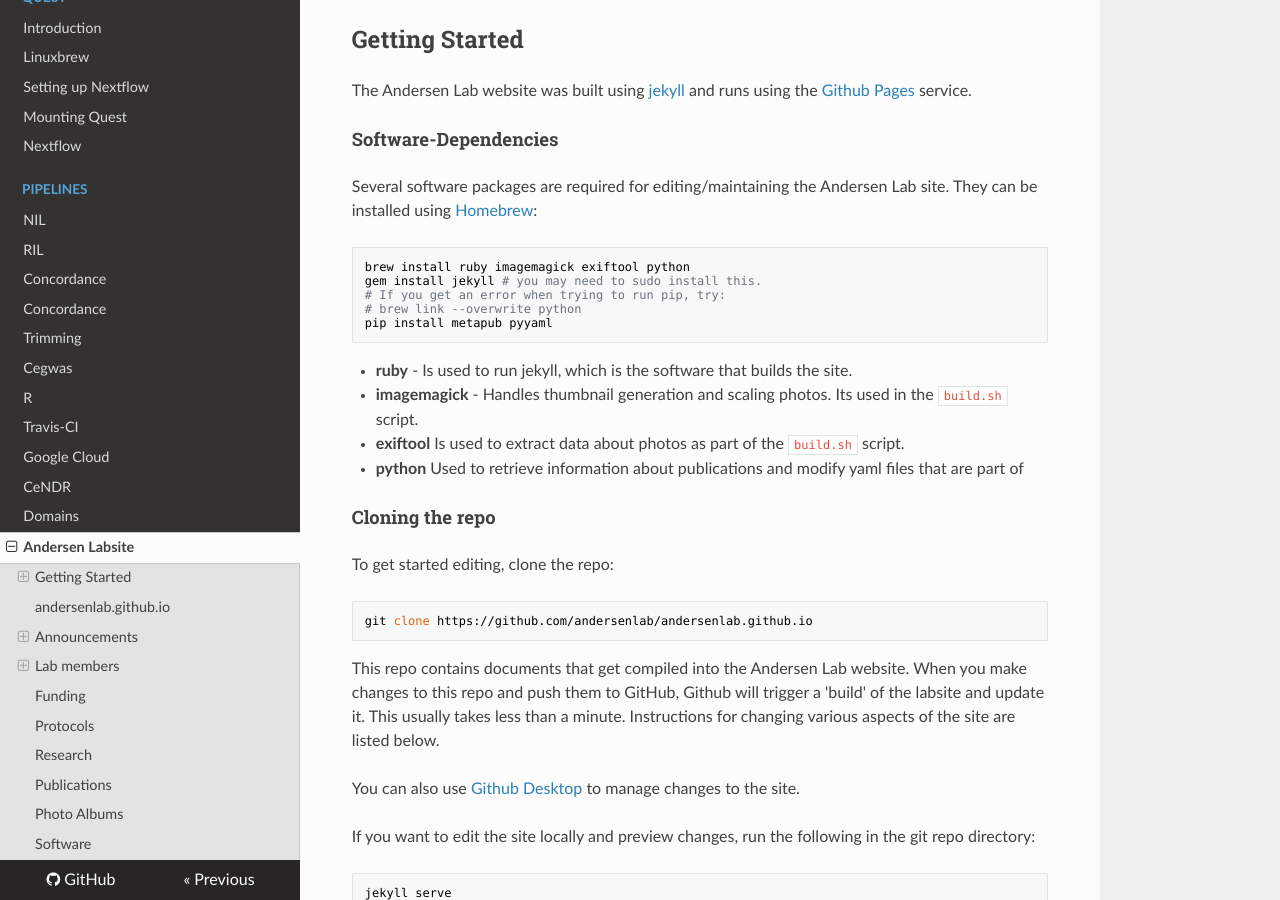
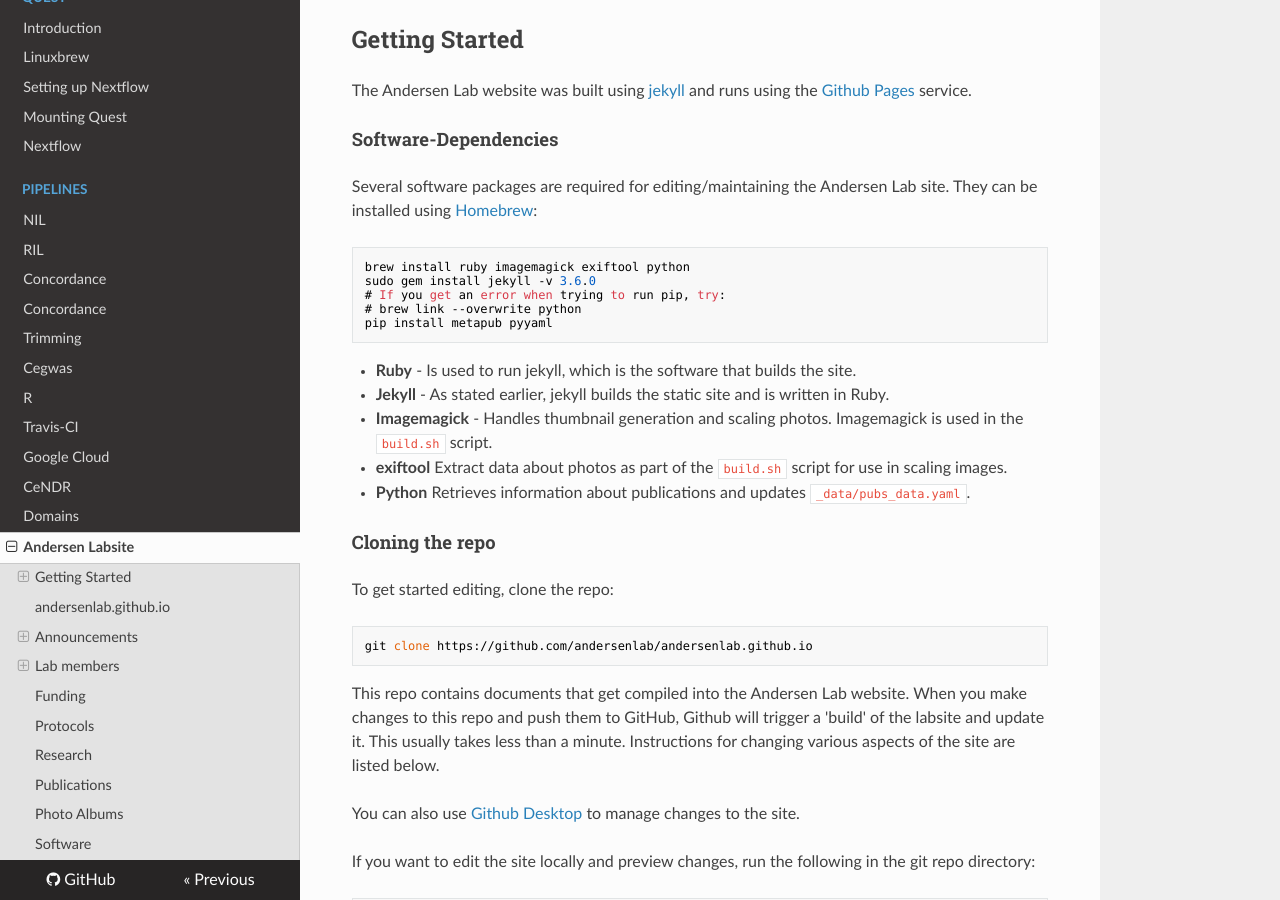
Before and after one commit to AndersenLab/dry-guide, an MkDocs documentation site: the page built from docs/labsite.md, in a window 1280 px wide and 900 px high, scrolled down 701 px. Built offline with MkDocs 1.6.1, drawn with Linux system fonts in a browser that asks for light colours; nearby versions of some CDN libraries; old or Windows-style settings are respelled for this version of MkDocs.

Commit message:
Update jekyll installation instructions

````diff
--- a/docs/labsite.md
+++ b/docs/labsite.md
@@ -12,16 +12,17 @@ Several software packages are required for editing/maintaining the Andersen Lab
 
 ```
 brew install ruby imagemagick exiftool python
-gem install jekyll # you may need to sudo install this.
+sudo gem install jekyll -v 3.6.0
 # If you get an error when trying to run pip, try:
 # brew link --overwrite python
 pip install metapub pyyaml
 ```
 
-* __ruby__ - Is used to run jekyll, which is the software that builds the site.
-* __imagemagick__ - Handles thumbnail generation and scaling photos. Its used in the `build.sh` script.
-* __exiftool__ Is used to extract data about photos as part of the `build.sh` script.
-* __python__ Used to retrieve information about publications and modify yaml files that are part of
+* __Ruby__ - Is used to run jekyll, which is the software that builds the site.
+* __Jekyll__ - As stated earlier, jekyll builds the static site and is written in Ruby.
+* __Imagemagick__ - Handles thumbnail generation and scaling photos. Imagemagick is used in the `build.sh` script.
+* __exiftool__ Extract data about photos as part of the `build.sh` script for use in scaling images.
+* __Python__ Retrieves information about publications and updates `_data/pubs_data.yaml`.
 
 #### Cloning the repo
 
````
